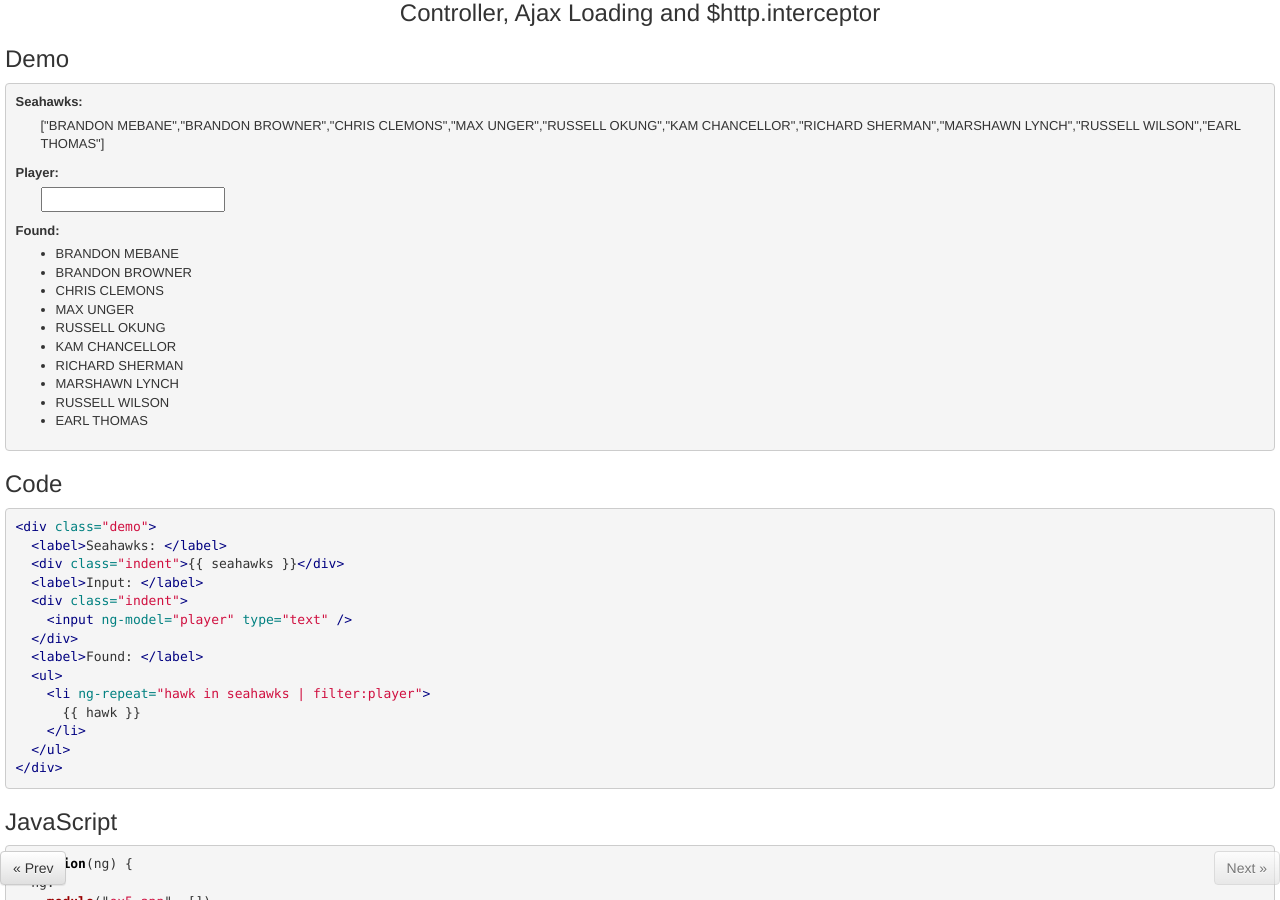
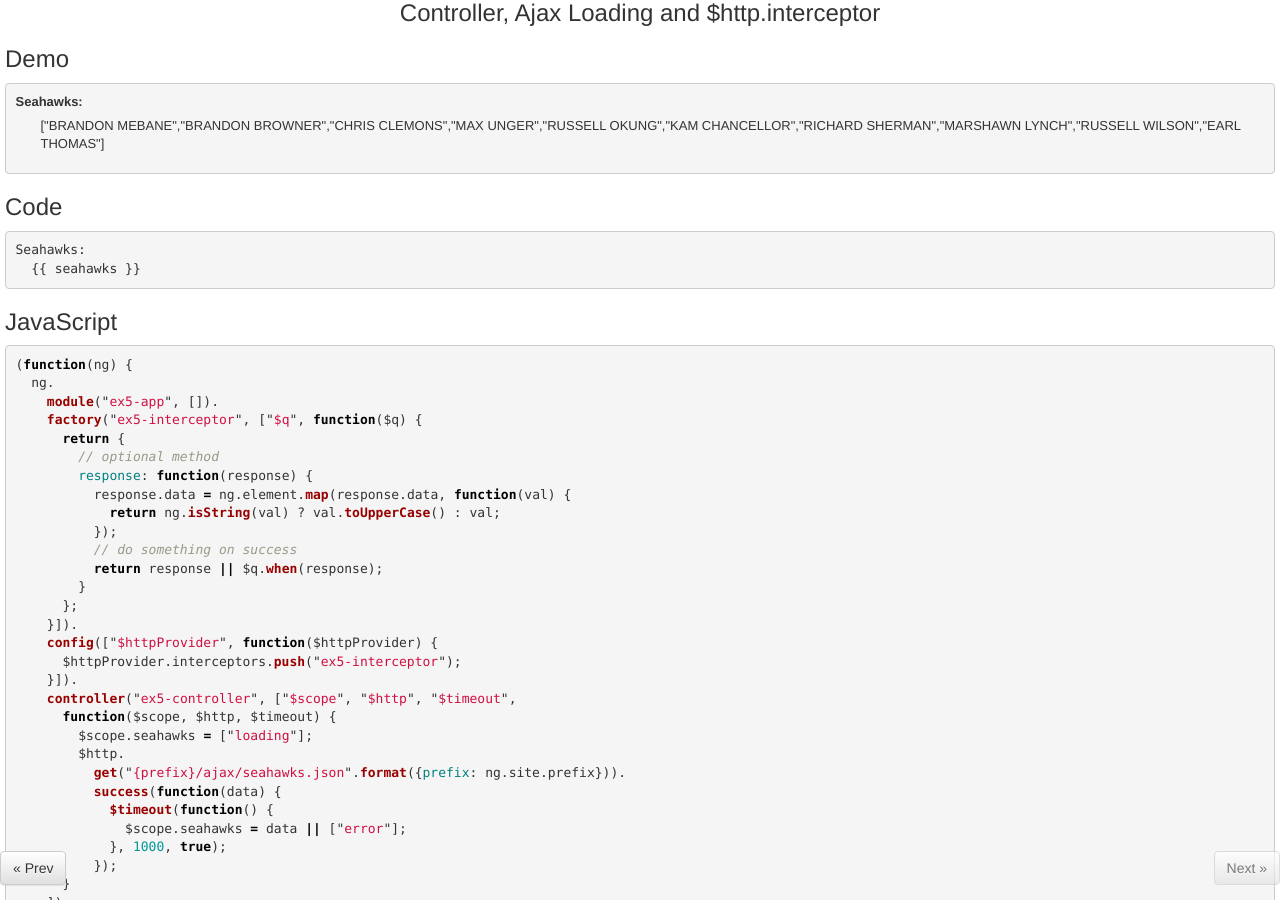
Before and after one commit to caseman72/ng-tutorial, a Jekyll site: the page built from _posts/2014-01-05-05.md, in a window 1280 px wide and 900 px high. Built offline with Jekyll 4.4.1, drawn with Linux system fonts in a browser that asks for light colours; Markdown is read by kramdown in place of the engine named in the settings.

Commit message:
fixing code to be more clear

```diff
--- a/_posts/2014-01-05-05.md
+++ b/_posts/2014-01-05-05.md
@@ -12,36 +12,15 @@ controller: ex5-controller
 <div class="demo">
 	<label>Seahawks: </label>
 	<div class="indent">{{ seahawks }}</div>
-	<label>Player: </label>
-	<div class="indent">
-		<input ng-model="player" type="text" />
-	</div>
-	<label>Found: </label>
-	<ul>
-		<li ng-repeat="hawk in seahawks | filter:player">
-			{{ hawk }}
-		</li>
-	</ul>
 </div>
 {% endraw %}
 
 ### Code
 {% highlight html tabsize=2 %}
-<div class="demo">
-	<label>Seahawks: </label>
-	<div class="indent">{{ site.ng.open {{ site.ng.close }}seahawks{{ site.ng.close }}</div>
-	<label>Input: </label>
-	<div class="indent">
-		<input ng-model="player" type="text" />
-	</div>
-	<label>Found: </label>
-	<ul>
-		<li ng-repeat="hawk in seahawks | filter:player">
-			{{ site.ng.open {{ site.ng.close }}hawk{{ site.ng.close }}
-		</li>
-	</ul>
-</div>
+Seahawks:
+	{{ site.ng.open  }}seahawks{{ site.ng.close }}
 {% endhighlight %}
+
 
 ### JavaScript
 {% highlight js tabsize=2 %}
```
Also changed, not shown: _posts/2014-01-01-01.md (+6 -16 lines), _posts/2014-01-02-02.md (+6 -12 lines), _posts/2014-01-03-03.md (+10 -13 lines), _posts/2014-01-04-04.md (+6 -12 lines).
